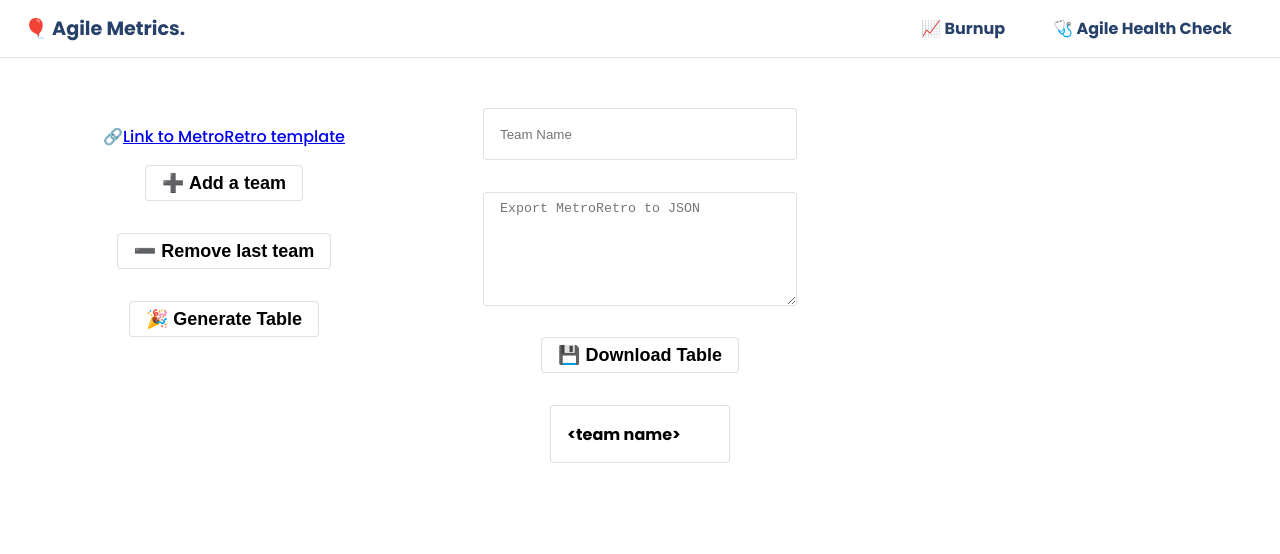
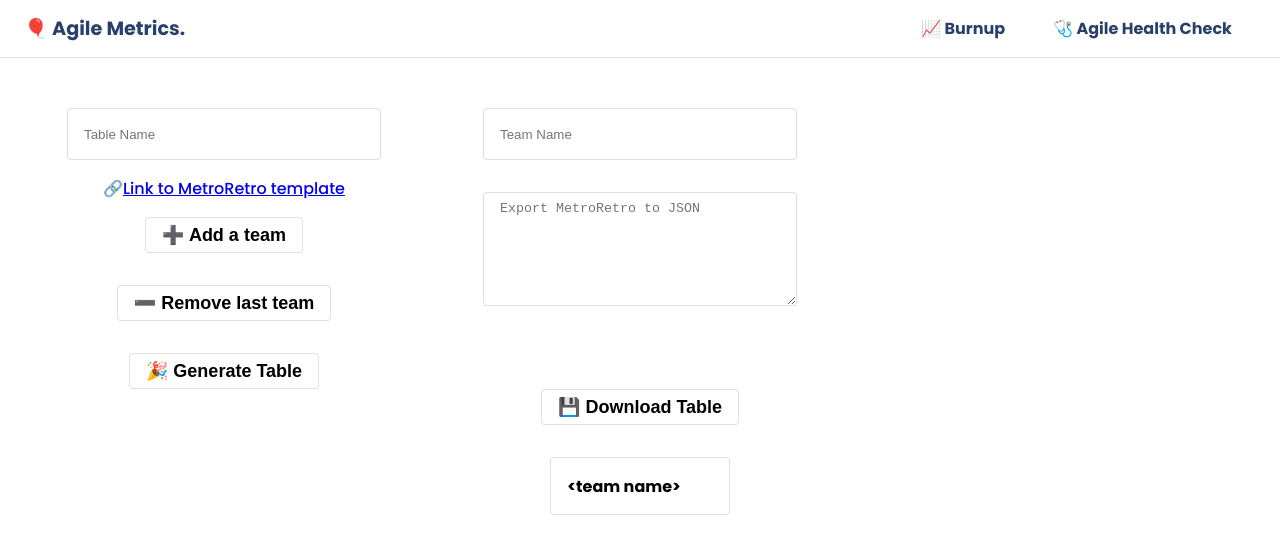
Before and after one commit to guyoome/agile-metrics, a React (Create React App) app: page /health-check-multi in a window 1280 px wide. Shown: the top 554 px of the page. Built offline with nearby package versions, Linux system fonts and the light colour scheme.

Commit message:
Add table name input

```diff
--- a/src/HealthCheck/GlobalHealthCheck.js
+++ b/src/HealthCheck/GlobalHealthCheck.js
@@ -141,7 +141,7 @@ function HealthCheck() {
     const [categories, setCategories] = useState([]);
     const [dataTable, setDataTable] = useState([]);
     const [errorJson, setErrorJson] = useState();
-    const [team, setTeam] = useState("<team name>");
+    const [tableName, setTableName] = useState("<team name>");
     const [teams, setTeams] = useState([{ name: "", result: [], json: "" }])
     const [globalResults, setGlobalResults] = useState([]);
     const [update, setUpdate] = useState();
@@ -195,6 +195,8 @@ function HealthCheck() {
         <div>
             <div className='container --grid-1'>
                 <div>
+                <input type="text" placeholder='Table Name'
+                            onChange={(e) => { setTableName(e.target.value) }}></input>
                     <p>🔗<a href='https://metroretro.io/board/LBPH2U7G29TC' target="_blank" rel="noreferrer">Link to MetroRetro template</a></p>
                     <button
                         onClick={() => { setTeams(teams.concat({ name: "", result: [], json: "" })) }}>
@@ -234,7 +236,7 @@ function HealthCheck() {
                     <table >
                         <thead>
                             <tr>
-                                <th>{team}</th>
+                                <th>{tableName}</th>
                                 {teams.map((team, id) => (
                                     <th key={`th-${id}`}>{team.name}</th>
                                 ))}
```
